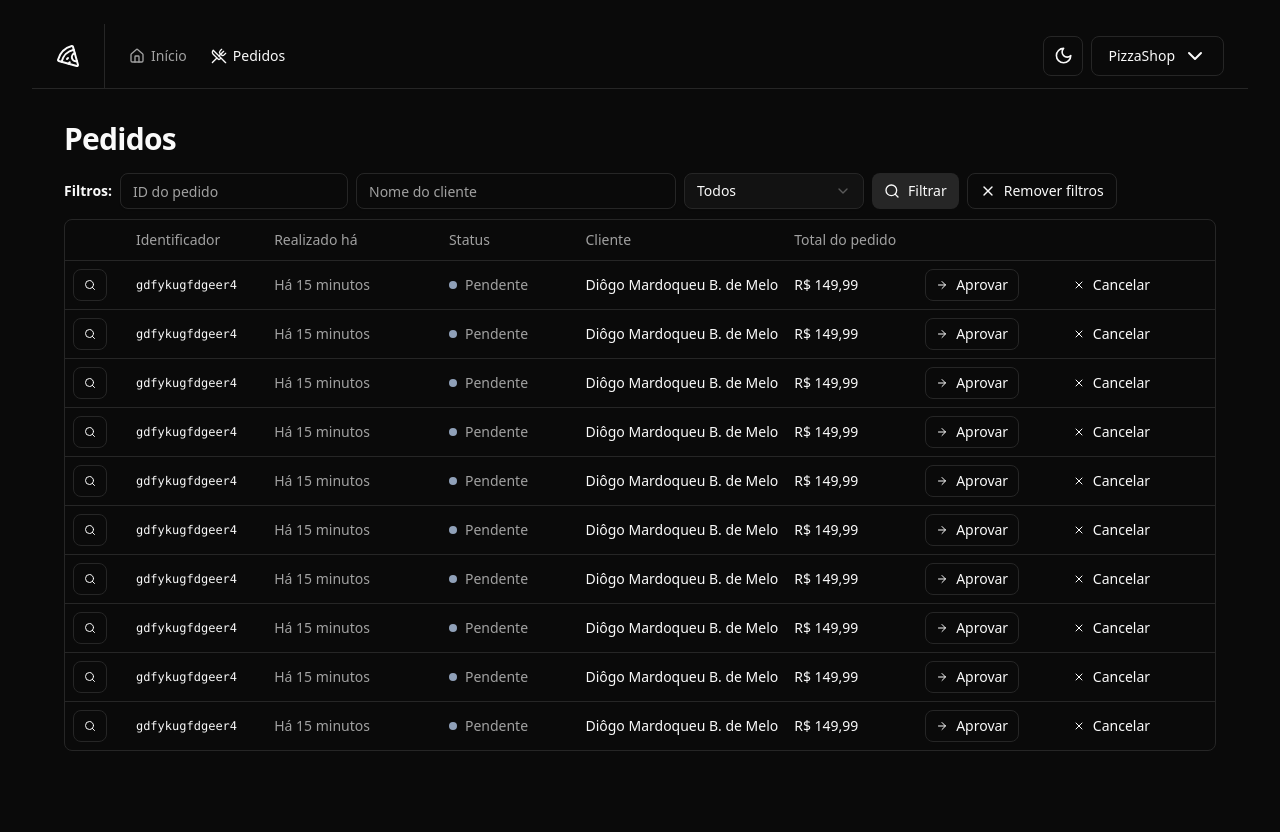
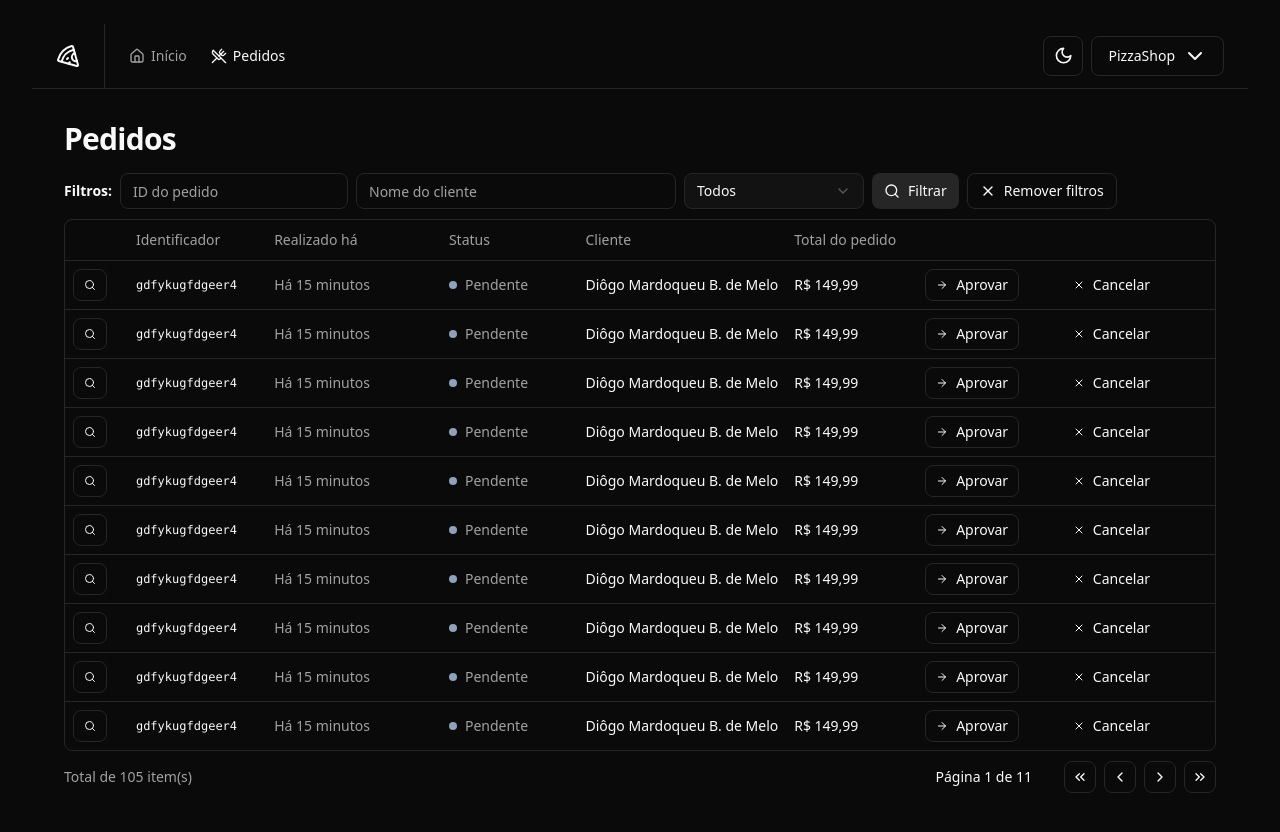
Before and after one commit to dmardoqueu/pizzashop-web, a React (Vite) app: page /orders in a window 1280 px wide. Shown: the top 832 px of the page. Built offline with nearby package versions, Linux system fonts and the light colour scheme.

Commit message:
Adicionando paginação

```diff
--- /dev/null
+++ b/src/components/pagination.tsx
@@ -0,0 +1,48 @@
+import { ChevronLeft, ChevronRight, ChevronsLeft, ChevronsRight } from "lucide-react"
+import { Button } from "./ui/button"
+
+export interface PaginationProps {
+    pageIndex: number
+    totalCount: number
+    perPage: number
+}
+
+export function Pagination({
+    pageIndex,
+    perPage,
+    totalCount
+}: PaginationProps) {
+    const pages = Math.ceil(totalCount / perPage) || 1
+
+    return (
+        <div className="flex items-center justify-between">
+            <span className="text-sm text-muted-foreground">
+                Total de {totalCount} item(s)
+            </span>
+
+            <div className="flex items-center gap-6 lg:gap-8">
+                <div className="text-sm font-medium">
+                    Página {pageIndex + 1} de {pages}
+                </div>
+                <div className="flex items-center gap-2">
+                    <Button variant="outline" className="h-8 w-8 p-0">
+                        <ChevronsLeft className="h-4 w-4" />
+                        <span className="sr-only">Primeira página</span>
+                    </Button>
+                    <Button variant="outline" className="h-8 w-8 p-0">
+                        <ChevronLeft className="h-4 w-4" />
+                        <span className="sr-only">Página anterior</span>
+                    </Button>
+                    <Button variant="outline" className="h-8 w-8 p-0">
+                        <ChevronRight className="h-4 w-4" />
+                        <span className="sr-only">Próxima página</span>
+                    </Button>
+                    <Button variant="outline" className="h-8 w-8 p-0">
+                        <ChevronsRight className="h-4 w-4" />
+                        <span className="sr-only">Última página</span>
+                    </Button>
+                </div>
+            </div>
+        </div>
+    )
+}
--- a/src/pages/app/orders/orders.tsx
+++ b/src/pages/app/orders/orders.tsx
@@ -2,6 +2,7 @@
 import { Helmet } from "react-helmet-async";
 import { OrderTableRow } from "./order-table-row";
 import { OrderTableFilters } from "./order-table-filters";
+import { Pagination } from "@/components/pagination";
 
 export function Orders() {
     return (
@@ -9,7 +10,7 @@
             <Helmet title="Pedidos" />
             <div className="flex flex-col gap-4">
                 <h1 className="text-3xl font-bold tracking-tight">Pedidos</h1>
-            </div>
+
                 <div className="space-y-2.5">
                     <OrderTableFilters />
                     <div className="border rounded-md">
@@ -33,6 +34,8 @@
                             </TableBody>
                         </Table>
                     </div>
+                    <Pagination pageIndex={0} totalCount={105} perPage={10} />
+                </div>
             </div>
         </>
     )
```
Lines whose indentation alone changed are shown as unchanged.
